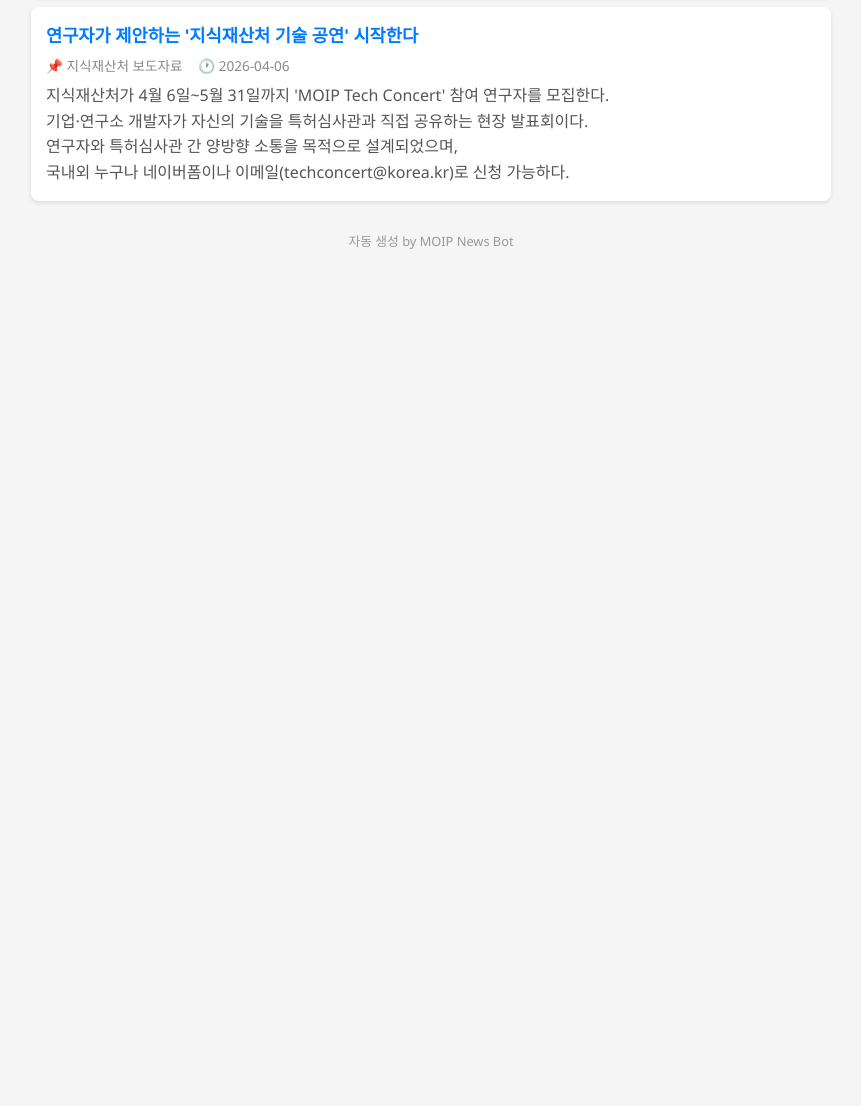
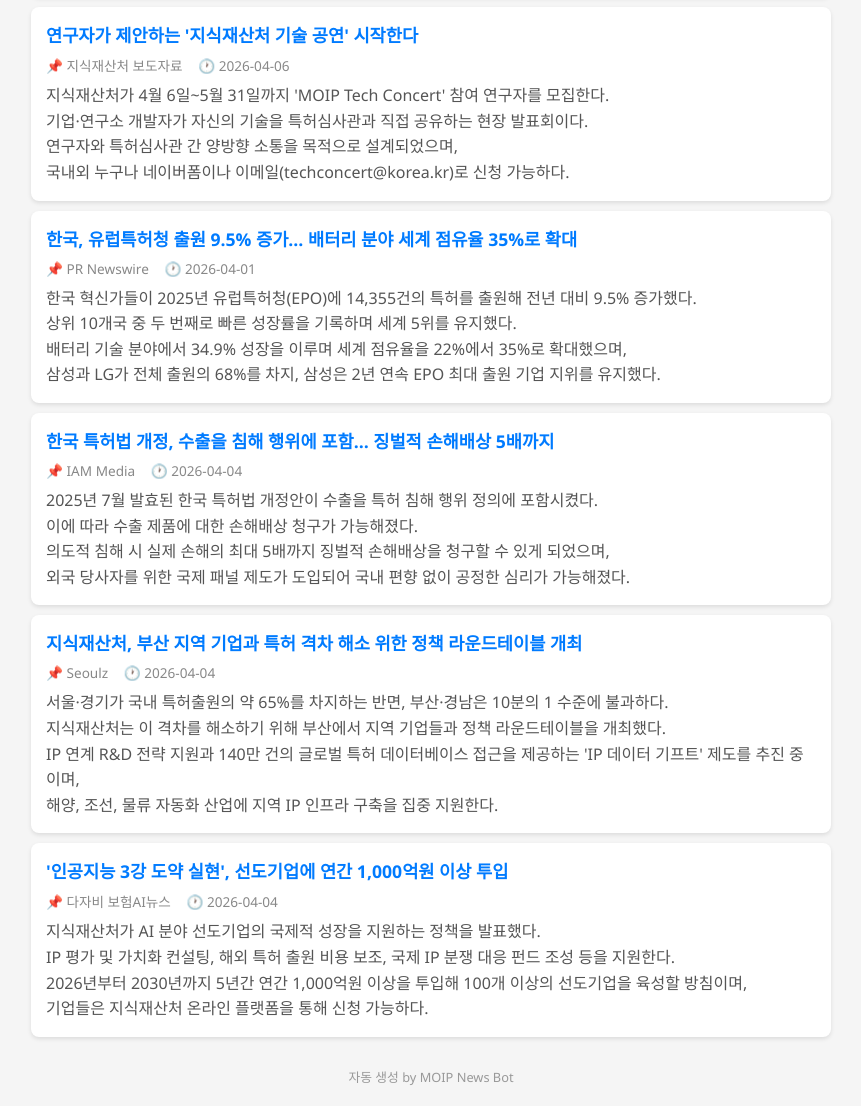
Before and after one commit to myj0702/MOIP_news_bot, a plain HTML site: page docs/index.html in a window 1280 px wide. Shown: the part 616-1722 px from the top of the page, without its empty margins (209-1070 px from the left). Before the commit the page ends 886 px from the top, so only its background shows below. Drawn offline with Linux system fonts and the light colour scheme.

Commit message:
뉴스 업데이트: 2026-04-06

```diff
--- a/docs/index.html
+++ b/docs/index.html
@@ -3,7 +3,7 @@
 <head>
     <meta charset="UTF-8">
     <meta name="viewport" content="width=device-width, initial-scale=1.0">
-    <title>MOIP(지식재산처) 뉴스 - 2026-04-06</title>
+    <title>MOIP(지식재산처) 및 지식재산 전반 뉴스 - 2026-04-06</title>
     <style>
         body { font-family: 'Segoe UI', sans-serif; max-width: 800px; margin: 0 auto; padding: 20px; background: #f5f5f5; }
         h1 { color: #333; border-bottom: 2px solid #007bff; padding-bottom: 10px; }
@@ -20,7 +20,7 @@
     </style>
 </head>
 <body>
-    <h1>MOIP(지식재산처) 뉴스</h1>
+    <h1>MOIP(지식재산처) 및 지식재산 전반 뉴스</h1>
     <div class="meta">
         <div>2026-04-06</div>
 
@@ -64,6 +64,54 @@
 국내외 누구나 네이버폼이나 이메일(techconcert@korea.kr)로 신청 가능하다.</p>
     </div>
 
+    <div class="article">
+        <h2><a href="https://www.prnewswire.co.uk/news-releases/epo-technology-dashboard-2025-republic-of-korea-nears-10-growth-amidst-record-demand-for-european-patents-302731594.html" target="_blank">한국, 유럽특허청 출원 9.5% 증가… 배터리 분야 세계 점유율 35%로 확대</a></h2>
+        <div class="article-meta">
+            <span>📌 PR Newswire</span>
+            <span>🕐 2026-04-01</span>
+        </div>
+        <p class="summary">한국 혁신가들이 2025년 유럽특허청(EPO)에 14,355건의 특허를 출원해 전년 대비 9.5% 증가했다.
+상위 10개국 중 두 번째로 빠른 성장률을 기록하며 세계 5위를 유지했다.
+배터리 기술 분야에서 34.9% 성장을 이루며 세계 점유율을 22%에서 35%로 확대했으며,
+삼성과 LG가 전체 출원의 68%를 차지, 삼성은 2년 연속 EPO 최대 출원 기업 지위를 유지했다.</p>
+    </div>
+
+    <div class="article">
+        <h2><a href="https://www.iam-media.com/review/the-patent-litigation-review/2026/article/south-korea-inclusion-of-exports-under-infringing-acts-in-patent-act-and-key-court-decisions-set-improve-enforcement-landscape" target="_blank">한국 특허법 개정, 수출을 침해 행위에 포함… 징벌적 손해배상 5배까지</a></h2>
+        <div class="article-meta">
+            <span>📌 IAM Media</span>
+            <span>🕐 2026-04-04</span>
+        </div>
+        <p class="summary">2025년 7월 발효된 한국 특허법 개정안이 수출을 특허 침해 행위 정의에 포함시켰다.
+이에 따라 수출 제품에 대한 손해배상 청구가 가능해졌다.
+의도적 침해 시 실제 손해의 최대 5배까지 징벌적 손해배상을 청구할 수 있게 되었으며,
+외국 당사자를 위한 국제 패널 제도가 도입되어 국내 편향 없이 공정한 심리가 가능해졌다.</p>
+    </div>
+
+    <div class="article">
+        <h2><a href="https://www.seoulz.com/busan-ip-support-korea-closes-the-patent-gap/" target="_blank">지식재산처, 부산 지역 기업과 특허 격차 해소 위한 정책 라운드테이블 개최</a></h2>
+        <div class="article-meta">
+            <span>📌 Seoulz</span>
+            <span>🕐 2026-04-04</span>
+        </div>
+        <p class="summary">서울·경기가 국내 특허출원의 약 65%를 차지하는 반면, 부산·경남은 10분의 1 수준에 불과하다.
+지식재산처는 이 격차를 해소하기 위해 부산에서 지역 기업들과 정책 라운드테이블을 개최했다.
+IP 연계 R&D 전략 지원과 140만 건의 글로벌 특허 데이터베이스 접근을 제공하는 'IP 데이터 기프트' 제도를 추진 중이며,
+해양, 조선, 물류 자동화 산업에 지역 IP 인프라 구축을 집중 지원한다.</p>
+    </div>
+
+    <div class="article">
+        <h2><a href="https://dazabi.com/insurance_magazine/article.php?id=12318" target="_blank">'인공지능 3강 도약 실현', 선도기업에 연간 1,000억원 이상 투입</a></h2>
+        <div class="article-meta">
+            <span>📌 다자비 보험AI뉴스</span>
+            <span>🕐 2026-04-04</span>
+        </div>
+        <p class="summary">지식재산처가 AI 분야 선도기업의 국제적 성장을 지원하는 정책을 발표했다.
+IP 평가 및 가치화 컨설팅, 해외 특허 출원 비용 보조, 국제 IP 분쟁 대응 펀드 조성 등을 지원한다.
+2026년부터 2030년까지 5년간 연간 1,000억원 이상을 투입해 100개 이상의 선도기업을 육성할 방침이며,
+기업들은 지식재산처 온라인 플랫폼을 통해 신청 가능하다.</p>
+    </div>
+
     <footer>자동 생성 by MOIP News Bot</footer>
 </body>
 </html>
```
